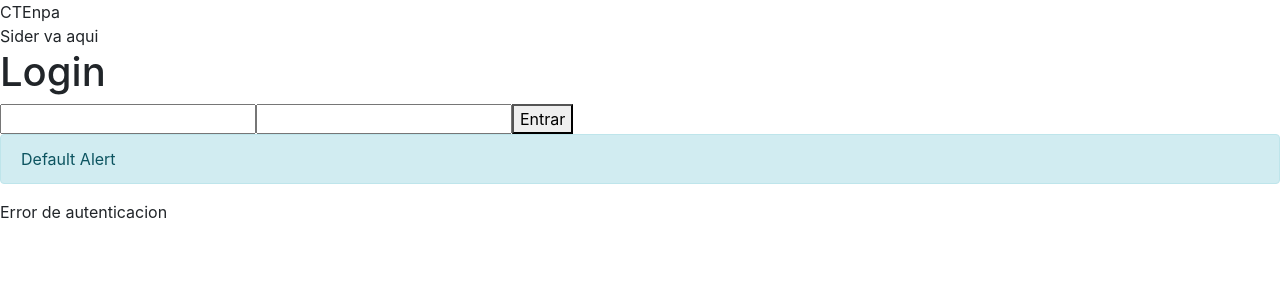
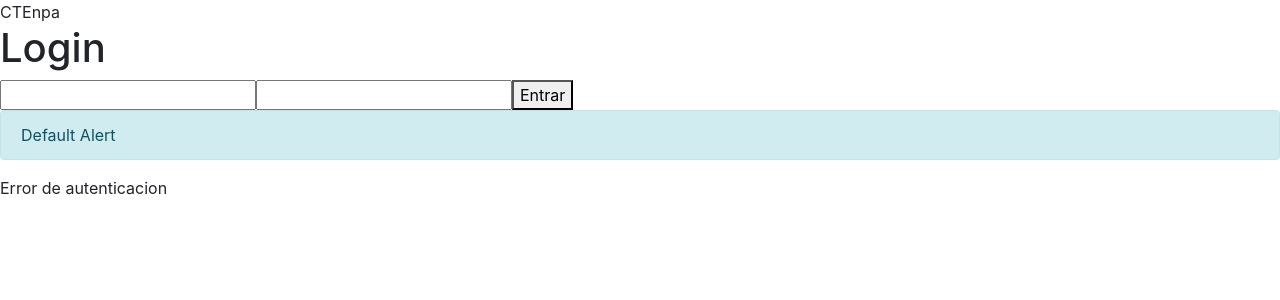
Before and after one commit to raycogarcia13/ctenpa, a Vue app: page / in a window 1280 px wide. Shown: the top 300 px of the page. Built offline with nearby package versions, Linux system fonts and the light colour scheme; the HTML template or start-up script is replaced by a standard one.

Commit message:
manejo de estados listo

```diff
--- a/src/app/App.vue
+++ b/src/app/App.vue
@@ -1,12 +1,13 @@
 <template>
     <div id="app">
         CTEnpa
-        <sider v-if="isLogin"></sider>
+        <sider v-if="autenticado"></sider>
         <router-view></router-view>
     </div>
 </template>
 <script>
 import Sider from './views/Sider.vue'
+import { mapState } from 'vuex';
 export default {
     name:'app',
     data() {
@@ -14,18 +15,12 @@ export default {
 
         }
     },
-    computed:{
-        isLogin(){
-            if(this.$router.currentRoute=='login')
-                return false
-            return true;
-        }
-    },
+    computed: mapState(['autenticado']),
     components:{
         Sider
     },
     mounted(){
-        // this.$router.go('-1');
+        console.log(this.autenticado)
     }
 }
 </script>
--- a/src/app/store.js
+++ b/src/app/store.js
@@ -6,7 +6,8 @@ Vue.use(Vuex)
 
 export default new Vuex.Store({
     state:{
-
+        autenticado:false,
+        usuario:null
     },
     mutations:{
 
```
Also changed, not shown: src/app/assets/custom.scss (deleted), src/public/js/bundle.js.
